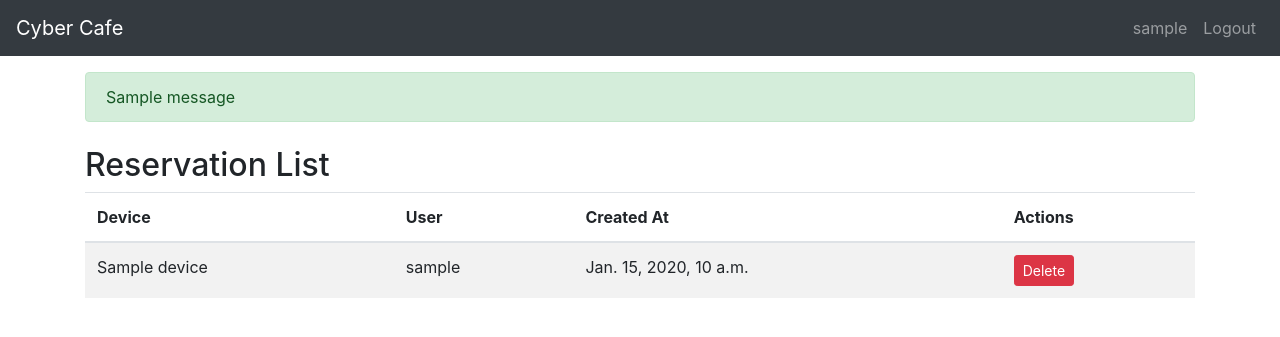
After one commit to linyers/cyber-cafe-reservations, a Django app: page /reservations/list/ in a window 1280 px wide. The commit adds this page. Shown: the top 337 px of the page. Run offline with Django 5.2, Linux system fonts and the light colour scheme; a user stored in the database is signed in; tables that the repository leaves empty hold one stand-in row (values such as "Sample post"); one stand-in notice (Sample message) is shown; some libraries are stand-ins or nearby versions.

Commit message:
add templates and views for reservations and devices

```diff
--- a/cyber/models.py
+++ b/cyber/models.py
@@ -28,7 +28,6 @@ class Device(models.Model):
     name = models.CharField(max_length=100, blank=True)
     image = models.ImageField(upload_to="device_images/", blank=True)
     device_type = models.CharField(max_length=10, choices=DEVICE_TYPES)
-    available = models.BooleanField(default=True)  # Change
 
     objects = DeviceManager()
 
@@ -41,6 +40,7 @@ class Reservation(models.Model):
     user = models.ForeignKey(User, on_delete=models.CASCADE)
     start_time = models.DateTimeField()
     end_time = models.DateTimeField()
+    created_at = models.DateTimeField(auto_now_add=True)
 
     def __str__(self):
         return f"Reservation of {self.device.name} by {self.user.username} from {self.start_time} to {self.end_time}"
--- /dev/null
+++ b/cyber/templates/reservation_list.html
@@ -0,0 +1,30 @@
+{% extends "base.html" %} {% block content %}
+<h2 class="mt-4">Reservation List</h2>
+<table class="table table-striped">
+  <thead>
+    <tr>
+      <th scope="col">Device</th>
+      <th scope="col">User</th>
+      <th scope="col">Created At</th>
+      <th scope="col">Actions</th>
+    </tr>
+  </thead>
+  <tbody>
+    {% for reservation in reservations %}
+    <tr>
+      <td>{{ reservation.device.name }}</td>
+      <td>{{ reservation.user.username }}</td>
+      <td>{{ reservation.created_at }}</td>
+      <td>
+        <a
+          href="{% url 'cyber:reservation-delete-admin' reservation.pk %}"
+          class="btn btn-danger btn-sm"
+        >
+          Delete
+        </a>
+      </td>
+    </tr>
+    {% endfor %}
+  </tbody>
+</table>
+{% endblock %}
--- a/cyber/urls.py
+++ b/cyber/urls.py
@@ -1,14 +1,50 @@
 from django.urls import path, re_path
-from .views import index, devices, ReservationView
+from .views import (
+    index,
+    devices_view,
+    ReservationView,
+    DeviceAdminListView,
+    DeviceCreateAdminView,
+    DeviceDeleteAdminView,
+    DeviceUpdateAdminView,
+    ReservationListAdminView,
+    ReservationsDeviceTypeAdminView,
+    ReservationsDeviceDetailAdminView,
+    ReservationDeleteAdminView,
+)
 
 app_name = "cyber"
 
 urlpatterns = [
     path("", index, name="index"),
-    path("devices/", devices, name="devices"),
+    path("devices/", devices_view, name="devices"),
     re_path(
         r"(?P<device>pc|ps|xbox|nintendo)/reservation/",
         ReservationView.as_view(),
         name="reservation",
     ),
+    path("devices/list/", DeviceAdminListView.as_view(), name="device-list"),
+    path("devices/create/", DeviceCreateAdminView.as_view(), name="device-create"),
+    path("update/<int:pk>/", DeviceUpdateAdminView.as_view(), name="device-update"),
+    path("delete/<int:pk>/", DeviceDeleteAdminView.as_view(), name="device-delete"),
+    path(
+        "reservations/list/",
+        ReservationListAdminView.as_view(),
+        name="reservation-list",
+    ),
+    re_path(
+        r"reservations/type/(?P<device>pc|ps|xbox|nintendo)/",
+        ReservationsDeviceTypeAdminView.as_view(),
+        name="reservations-device-type-admin",
+    ),
+    path(
+        "reservations/device/<int:device_id>/",
+        ReservationsDeviceDetailAdminView.as_view(),
+        name="reservations-device-detail-admin",
+    ),
+    path(
+        "reservations/delete/<int:pk>/",
+        ReservationDeleteAdminView.as_view(),
+        name="reservation-delete-admin",
+    ),
 ]
--- a/cyber/views.py
+++ b/cyber/views.py
@@ -1,5 +1,13 @@
 from django.shortcuts import redirect, render
-from django.views.generic import TemplateView
+from django.urls import reverse_lazy
+from django.views.generic import (
+    TemplateView,
+    ListView,
+    CreateView,
+    UpdateView,
+    DeleteView,
+)
+from django.contrib.auth.mixins import UserPassesTestMixin
 from django.utils.decorators import method_decorator
 from django.contrib.auth.decorators import login_required
 
@@ -14,7 +22,7 @@ def index(request):
     return render(request, "index.html", {"user": user})
 
 
-def devices(request):
+def devices_view(request):
     return render(request, "devices.html")
 
 
@@ -96,3 +104,96 @@ class ReservationView(TemplateView):
                 "available_devices": available_devices,
             },
         )
+
+
+class DeviceAdminListView(UserPassesTestMixin, ListView):
+    model = Device
+    template_name = "device_list.html"
+    context_object_name = "devices"
+
+    def test_func(self):
+        return self.request.user.is_superuser
+
+
+class DeviceCreateAdminView(UserPassesTestMixin, CreateView):
+    model = Device
+    template_name = "device_form.html"
+    fields = ["name", "image", "device_type"]
+    success_url = reverse_lazy("cyber:devices-list")
+
+    def test_func(self):
+        return self.request.user.is_superuser
+
+
+class DeviceUpdateAdminView(UserPassesTestMixin, UpdateView):
+    model = Device
+    template_name = "device_form.html"
+    fields = ["name", "image", "device_type"]
+    success_url = reverse_lazy("cyber:devices-list")
+
+    def test_func(self):
+        return self.request.user.is_superuser
+
+
+class DeviceDeleteAdminView(UserPassesTestMixin, DeleteView):
+    model = Device
+    template_name = "device_confirm_delete.html"
+    success_url = reverse_lazy("cyber:devices-list")
+
+    def test_func(self):
+        return self.request.user.is_superuser
+
+
+class ReservationListAdminView(UserPassesTestMixin, ListView):
+    model = Reservation
+    template_name = "reservation_list.html"
+    context_object_name = "reservations"
+
+    def test_func(self):
+        return self.request.user.is_superuser
+
+
+class ReservationsDeviceTypeAdminView(UserPassesTestMixin, ListView):
+    model = Reservation
+    template_name = "reservation_device_type_admin.html"
+    context_object_name = "reservations"
+
+    def get_queryset(self):
+        device_type = self.kwargs["device"]
+        device_type_upper = device_type.upper()
+        return Reservation.objects.filter(
+            device__device_type=device_type_upper
+        ).order_by("-created_at")
+
+    def test_func(self):
+        return self.request.user.is_superuser
+
+
+class ReservationsDeviceDetailAdminView(UserPassesTestMixin, ListView):
+    model = Reservation
+    template_name = "reservation_device_detail_admin.html"
+    context_object_name = "reservations"
+
+    def get_queryset(self):
+        device_id = self.kwargs["device_id"]
+        return Reservation.objects.filter(device=device_id).order_by("-created_at")
+
+    def test_func(self):
+        return self.request.user.is_superuser
+
+
+class ReservationDeleteAdminView(UserPassesTestMixin, DeleteView):
+    model = Reservation
+    template_name = "reservation_confirm_delete.html"
+    context_object_name = "reservation"
+
+    def test_func(self):
+        return self.request.user.is_superuser
+
+    def get_success_url(self):
+        next_url = self.request.GET.get("next", reverse_lazy("cyber:reservation-list"))
+        return next_url
+
+    def delete(self, request, *args, **kwargs):
+        response = super().delete(request, *args, **kwargs)
+        return redirect(self.get_success_url())
--- a/server/settings.py
+++ b/server/settings.py
@@ -57,7 +57,7 @@ ROOT_URLCONF = "server.urls"
 TEMPLATES = [
     {
         "BACKEND": "django.template.backends.django.DjangoTemplates",
-        "DIRS": [],
+        "DIRS": [os.path.join(BASE_DIR, "templates")],
         "APP_DIRS": True,
         "OPTIONS": {
             "context_processors": [
--- /dev/null
+++ b/templates/base.html
@@ -0,0 +1,70 @@
+<!doctype html>
+<html lang="en">
+  <head>
+    <meta charset="UTF-8" />
+    <meta name="viewport" content="width=device-width, initial-scale=1.0" />
+    <title>{% block title %}My Django App{% endblock %}</title>
+    <link
+      rel="stylesheet"
+      href="https://maxcdn.bootstrapcdn.com/bootstrap/4.0.0/css/bootstrap.min.css"
+    />
+    <style>
+      body {
+        padding-top: 56px;
+      }
+    </style>
+  </head>
+  <body>
+    <nav class="navbar navbar-expand-lg navbar-dark bg-dark fixed-top">
+      <a class="navbar-brand" href="{% url 'cyber:index' %}">Cyber Cafe</a>
+      <button
+        class="navbar-toggler"
+        type="button"
+        data-toggle="collapse"
+        data-target="#navbarNav"
+        aria-controls="navbarNav"
+        aria-expanded="false"
+        aria-label="Toggle navigation"
+      >
+        <span class="navbar-toggler-icon"></span>
+      </button>
+      <div class="collapse navbar-collapse" id="navbarNav">
+        <ul class="navbar-nav ml-auto">
+          {% if user.is_authenticated %}
+          <li class="nav-item">
+            <a class="nav-link" href="#">{{ user.username }}</a>
+          </li>
+          <li class="nav-item">
+            <a class="nav-link" href="{% url 'accounts:logout' %}">Logout</a>
+          </li>
+          {% else %}
+          <li class="nav-item">
+            <a class="nav-link" href="{% url 'accounts:register' %}"
+              >Register</a
+            >
+          </li>
+          <li class="nav-item">
+            <a class="nav-link" href="{% url 'accounts:login' %}">Login</a>
+          </li>
+          {% endif %}
+        </ul>
+      </div>
+    </nav>
+
+    <div class="container">
+      {% if messages %}
+      <div class="mt-3">
+        {% for message in messages %}
+        <div class="alert alert-{{ message.tags }}" role="alert">
+          {{ message }}
+        </div>
+        {% endfor %}
+      </div>
+      {% endif %} {% block content %} {% endblock %}
+    </div>
+
+    <script src="https://code.jquery.com/jquery-3.2.1.slim.min.js"></script>
+    <script src="https://cdnjs.cloudflare.com/ajax/libs/popper.js/1.12.9/umd/popper.min.js"></script>
+    <script src="https://maxcdn.bootstrapcdn.com/bootstrap/4.0.0/js/bootstrap.min.js"></script>
+  </body>
+</html>
```
Also changed, not shown: cyber/templates/device_confirm_delete.html (added, +9 -0 lines), cyber/templates/device_form.html (added, +7 -0 lines), cyber/templates/device_list.html (added, +13 -0 lines), cyber/templates/index.html (+4 -21 lines), cyber/templates/reservation_confirm_delete.html (added, +9 -0 lines), cyber/templates/reservation_device_detail_admin.html (added, +11 -0 lines), cyber/templates/reservation_device_type_admin.html (added, +11 -0 lines), cyber/migrations/0003_remove_device_available_reservation_created_at.py (added).
